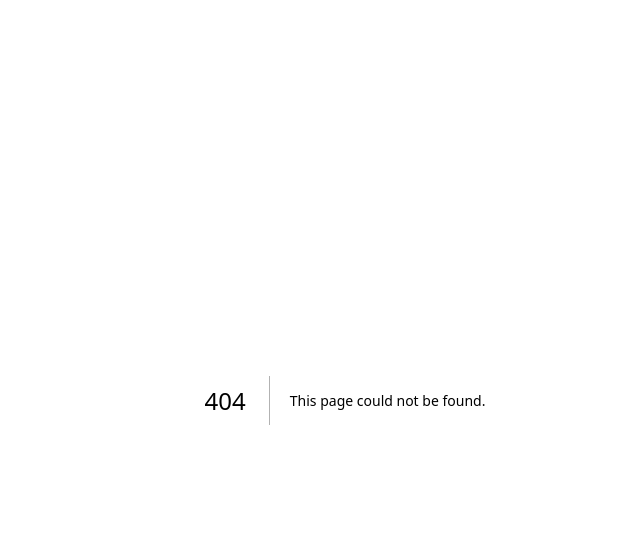
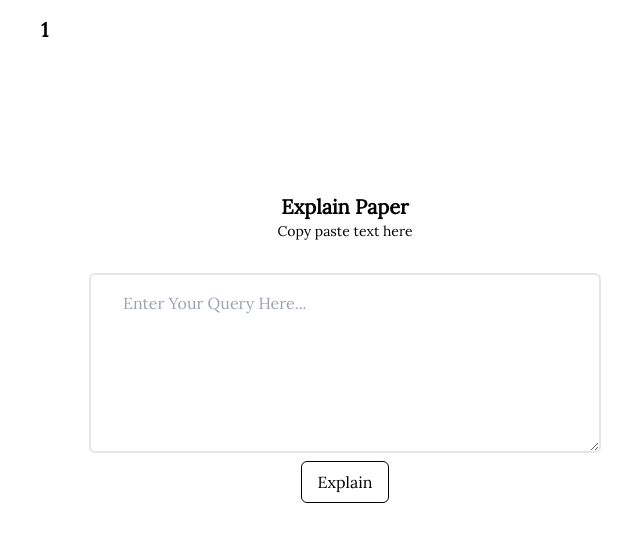
Before and after one commit to nawed2611/paperbrain, a Next.js app: page /pdf/1 in a window 1280 px wide. Before the commit this address had no page. Shown: the top 542 px of the page, without its empty margins (295-935 px from the left). Built offline with nearby package versions, Linux system fonts and the light colour scheme.

Commit message:
Add pdf pages and flask integration

```diff
--- /dev/null
+++ b/pages/pdf/[slug].tsx
@@ -0,0 +1,82 @@
+
+import React, { useState, useEffect } from 'react';
+import axios from 'axios';
+import { useRouter } from 'next/router';
+import { motion } from "framer-motion"
+
+const ViewPdf = () => {
+    const router = useRouter();
+    const [response, setResponse] = React.useState('');
+    const [response2, setResponse2] = React.useState({
+        answer: '',
+    });
+    const [selectedText, setSelectedText] = React.useState('');
+    const { slug } = router.query;
+    const [loading, setLoading] = useState(false);
+    const [explainQuery, setExplainQuery] = useState('');
+
+    useEffect(() => {
+        console.log(slug);
+        console.log(selectedText)
+        axios.post(`http://localhost:5000/`, { query: slug })
+            .then(res => {
+                console.log(res.data);
+                setResponse(res.data.bruh);
+                console.log(response2)
+            })
+            .catch(err => {
+                console.error(err)
+            })
+
+    }, [slug]);
+
+    const handleQuerySubmit = (e: any) => {
+        e.preventDefault();
+        setLoading(true);
+
+        axios.post(`http://localhost:5000/explain`, { query: explainQuery })
+            .then(res => {
+                console.log(res.data);
+                setResponse2(res.data);
+                setLoading(false);
+            })
+            .catch(err => {
+                console.error(err)
+            })
+    }
+
+    return (
+        <div className='flex items-center justify-center'>
+            <div className='flex flex-col w-[50vw] h-screen'>
+                <h1 className='text-xl font-bold m-2 p-2'>{slug}</h1>
+                <motion.div initial={{ opacity: 0, scale: 0.5 }}
+                    animate={{ opacity: 1, scale: 1 }}
+                    transition={{ duration: 0.5 }}
+                    className='flex flex-col items-center justify-center w-[100%] h-[80%]'>
+                    <h2 className="font-bold text-xl mt-2">Explain Paper</h2>
+                    <p className="text-sm">Copy paste text here</p>
+                    <form onSubmit={handleQuerySubmit} className='w-full mt-8 flex flex-col items-center justify-center'>
+                        <textarea rows={6} className='rounded-md focus:outline-none border-2 py-4 px-8 w-[80%]' value={explainQuery} onChange={(e) => setExplainQuery(e.target.value)} placeholder='Enter Your Query Here...' />
+                        <button className='border border-black hover:bg-slate-100 rounded-md p-2 px-4 m-2'>Explain</button>
+                    </form>
+                    {
+                        response2 &&
+                        <div className="m-4 p-4">
+                            {response2?.answer}
+                        </div>
+                    }
+                    {
+                        loading &&
+                        <div className="m-4 p-4">Loading Simplified Explanation through Open AI...</div>
+                    }
+                </motion.div>
+            </div>
+            {
+                response &&
+                <embed id="iframe-text" className="rounded w-[50%] h-screen" src={response[0][1]}></embed>
+            }
+        </div>
+    )
+}
+
+export default ViewPdf;
```
